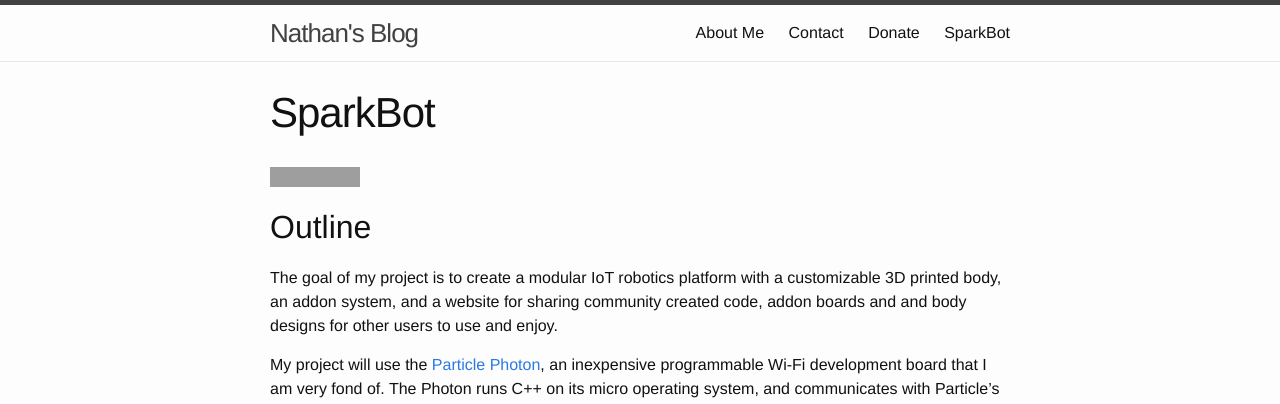
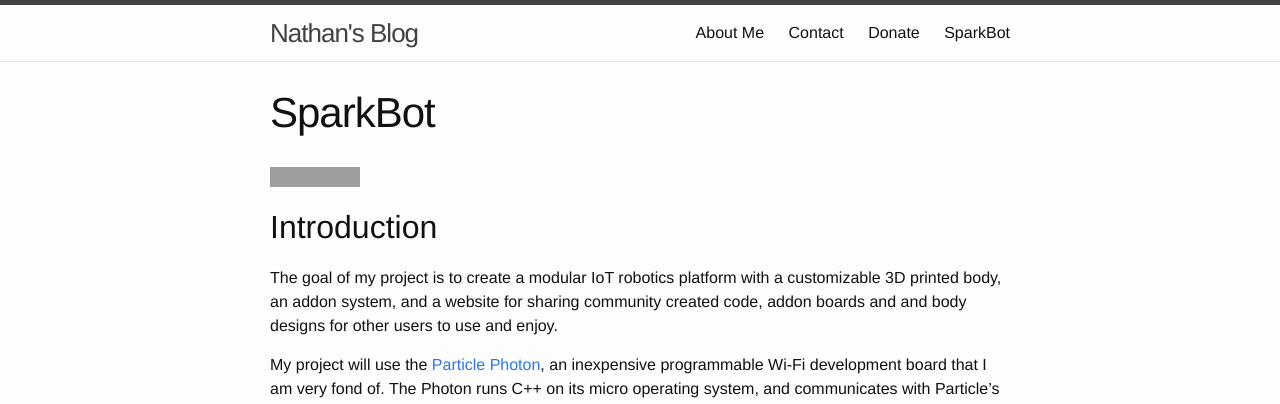
Before and after one commit to nrobinson2000/blog, a Jekyll site: the page built from sparkbot.md, in a window 1280 px wide and 900 px high. Shown: the top 404 px of the window. Built offline with Jekyll 4.4.1, drawn with Linux system fonts in a browser that asks for light colours; Markdown is read by kramdown in place of the engine named in the settings; a script that is not in the unit is left out; comment, search, counter and statistics services are not loaded; grey boxes are pictures that could not be loaded.

Commit message:
22:27 of 20-01-2016

```diff
--- a/sparkbot.md
+++ b/sparkbot.md
@@ -3,9 +3,10 @@ layout: post
 title: SparkBot
 permalink: /sparkbot/
 ---
+
 [![Build Status](https://travis-ci.org/nrobinson2000/sparkbot-default.svg?branch=master)](https://travis-ci.org/nrobinson2000/sparkbot-default)
 
-## Outline
+## Introduction
 The goal of my project is to create a modular IoT robotics platform with a customizable 3D printed body, an addon system, and a website for sharing community created code, addon boards and and body designs for other users to use and enjoy.
 
 My project will use the [Particle Photon](https://particle.io/), an inexpensive programmable Wi-Fi development board that I am very fond of.  The Photon runs C++ on its micro operating system, and communicates with Particle's servers to create a low cost, high power device. Code can be uploaded to the Photon in several ways. Flashed from the [Particle.io web IDE][7], uploaded from either the Particle DEV IDE or the Particle CLI tool, or compiled locally and flashed over USB with DFU-util.
```
Also changed, not shown: README.md (renamed from README.MD).
